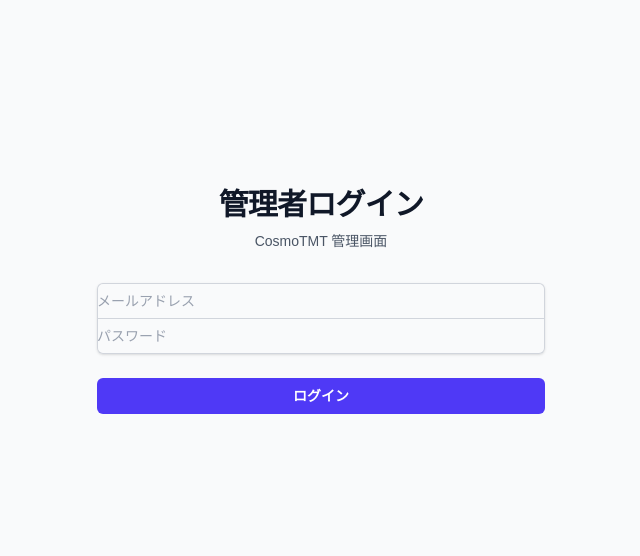
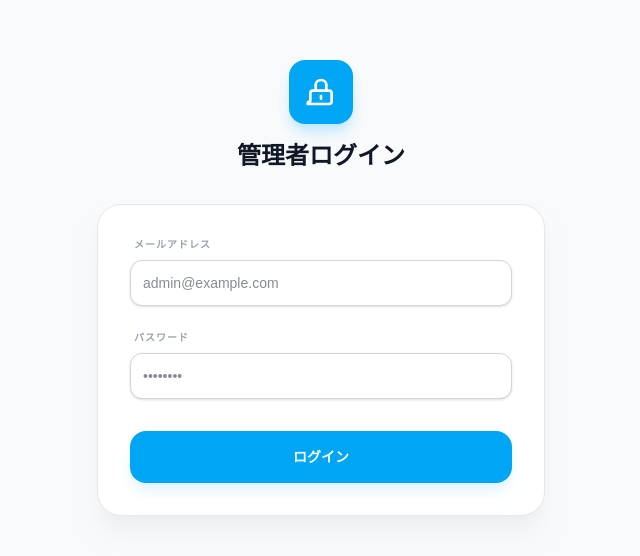
Before and after one commit to cosmotmt/cosmotmt, a Next.js app in the folder app/: page /admin/login in a window 1280 px wide. Shown: the part 112-668 px from the top of the page, without its empty margins (319-959 px from the left). Built offline with nearby package versions, Linux system fonts and the light colour scheme.

Commit message:
[update] ログインページのデザインを更新

```diff
--- a/app/app/admin/login/actions.ts
+++ b/app/app/admin/login/actions.ts
@@ -54,18 +54,15 @@ export async function login(prevState: ActionState, formData: FormData): Promise
   }
 
   try {
-    // 管理者の取得
     const admin = await db
       .prepare("SELECT id, password, salt FROM admins WHERE email = ?")
       .bind(email)
       .first<{ id: number; password: string; salt: string }>();
 
-    // ユーザーが存在しない、またはパスワードが一致しない場合
     if (!admin || (await hashPassword(password, admin.salt)) !== admin.password) {
       return { error: "メールアドレスかパスワードが間違っています。" };
     }
 
-    // セッションCookieのセット
     const cookieStore = await cookies();
     cookieStore.set("admin_session", admin.id.toString(), {
       httpOnly: true,
@@ -80,6 +77,5 @@ export async function login(prevState: ActionState, formData: FormData): Promise
     return { error: "エラーが発生しました。" };
   }
 
-  // ダッシュボードへリダイレクト
   redirect("/admin/dashboard");
 }
--- a/app/app/admin/login/page.tsx
+++ b/app/app/admin/login/page.tsx
@@ -1,86 +1,68 @@
 "use client";
 
+import { useActionState } from "react";
 import { login } from "./actions";
-import { useState } from "react";
 
 export const runtime = "edge";
 
 export default function LoginPage() {
-  const [error, setError] = useState<string | null>(null);
-  const [isPending, setIsPending] = useState(false);
+  const [state, formAction, isPending] = useActionState(login, null);
 
-  async function handleSubmit(formData: FormData) {
-    setIsPending(true);
-    setError(null);
-    console.log("Form submitted!");
-
-    try {
-      const result = await login(null, formData);
-      if (result?.error) {
-        setError(result.error);
-      }
-    } catch (err) {
-      console.error("Submit error:", err);
-      setError("予期せぬエラーが発生したのだ。");
-    } finally {
-      setIsPending(false);
-    }
-  }
+  const inputClasses = "w-full rounded-xl border-gray-300 text-gray-900 text-sm focus:ring-2 focus:ring-sky-400 focus:border-sky-400 border p-3 bg-white transition-all shadow-sm";
 
   return (
-    <div className="flex min-h-screen items-center justify-center bg-gray-50 px-4 py-12 dark:bg-gray-900 sm:px-6 lg:px-8">
-      <div className="w-full max-w-md space-y-8">
-        <div>
-          <h2 className="mt-6 text-center text-3xl font-bold tracking-tight text-gray-900 dark:text-white">
-            管理者ログイン
-          </h2>
-          <p className="mt-2 text-center text-sm text-gray-600 dark:text-gray-400">
-            CosmoTMT 管理画面
-          </p>
+    <div className="min-h-screen bg-gray-50 flex flex-col items-center justify-center p-4">
+      <div className="max-w-md w-full">
+        <div className="text-center mb-8">
+          <div className="inline-flex items-center justify-center w-16 h-16 bg-sky-500 rounded-2xl shadow-lg shadow-sky-200 mb-4">
+            <svg xmlns="http://www.w3.org/2000/svg" className="h-8 w-8 text-white" fill="none" viewBox="0 0 24 24" stroke="currentColor">
+              <path strokeLinecap="round" strokeLinejoin="round" strokeWidth={2} d="M12 15v2m-6 4h12a2 2 0 002-2v-6a2 2 0 00-2-2H6a2 2 0 00-2 2v6a2 2 0 00-2 2zm10-10V7a4 4 0 00-8 0v4h8z" />
+            </svg>
+          </div>
+          <h1 className="text-2xl font-bold text-gray-900">管理者ログイン</h1>
         </div>
 
-        <form className="mt-8 space-y-6" action={handleSubmit}>
-          {error && (
-            <div className="rounded-md bg-red-50 p-4 text-sm text-red-700 dark:bg-red-900/30 dark:text-red-400">
-              {error}
-            </div>
-          )}
+        <div className="bg-white p-8 rounded-3xl border border-gray-200 shadow-xl shadow-gray-200/50">
+          <form action={formAction} className="space-y-6">
+            {state?.error && (
+              <div className="p-3 bg-red-50 text-red-600 rounded-lg text-xs font-bold border border-red-100 text-center">
+                {state.error}
+              </div>
+            )}
 
-          <div className="-space-y-px rounded-md shadow-sm">
             <div>
+              <label className="block text-[10px] font-black text-gray-400 uppercase tracking-widest mb-2 ml-1">メールアドレス</label>
               <input
-                id="email-address"
+                type="email"
                 name="email"
-                type="email"
-                autoComplete="email"
                 required
-                className="relative block w-full rounded-t-md border-0 py-1.5 text-gray-900 ring-1 ring-inset ring-gray-300 placeholder:text-gray-400 focus:z-10 focus:ring-2 focus:ring-inset focus:ring-indigo-600 sm:text-sm sm:leading-6"
-                placeholder="メールアドレス"
+                className={inputClasses}
+                placeholder="admin@example.com"
               />
             </div>
+
             <div>
+              <label className="block text-[10px] font-black text-gray-400 uppercase tracking-widest mb-2 ml-1">パスワード</label>
               <input
-                id="password"
+                type="password"
                 name="password"
-                type="password"
-                autoComplete="current-password"
                 required
-                className="relative block w-full rounded-b-md border-0 py-1.5 text-gray-900 ring-1 ring-inset ring-gray-300 placeholder:text-gray-400 focus:z-10 focus:ring-2 focus:ring-inset focus:ring-indigo-600 sm:text-sm sm:leading-6"
-                placeholder="パスワード"
+                className={inputClasses}
+                placeholder="••••••••"
               />
             </div>
-          </div>
 
-          <div>
-            <button
-              type="submit"
-              disabled={isPending}
-              className="group relative flex w-full justify-center rounded-md bg-indigo-600 px-3 py-2 text-sm font-semibold text-white hover:bg-indigo-500 focus-visible:outline focus-visible:outline-2 focus-visible:outline-offset-2 focus-visible:outline-indigo-600 disabled:opacity-50"
-            >
-              {isPending ? "ログイン中..." : "ログイン"}
-            </button>
-          </div>
-        </form>
+            <div className="pt-2">
+              <button
+                type="submit"
+                disabled={isPending}
+                className="w-full py-4 rounded-2xl text-sm font-bold text-white bg-sky-500 hover:bg-sky-600 transition-all shadow-lg shadow-sky-100 disabled:opacity-50 disabled:shadow-none"
+              >
+                {isPending ? "ログイン中..." : "ログイン"}
+              </button>
+            </div>
+          </form>
+        </div>
       </div>
     </div>
   );
--- a/app/next.config.ts
+++ b/app/next.config.ts
@@ -1,13 +1,17 @@
 import type { NextConfig } from "next";
 import { setupDevPlatform } from "@cloudflare/next-on-pages/next-dev";
 
-const nextConfig: NextConfig = {
-  /* config options here */
+const nextConfig = async (): Promise<NextConfig> => {
+  // Cloudflare の開発プラットフォーム（D1, R2 等）を next dev で使えるようにする
+  if (process.env.NODE_ENV === "development") {
+    await setupDevPlatform({
+      persist: true
+    });
+  }
+
+  return {
+    /* config options here */
+  };
 };
 
-// Cloudflare の開発プラットフォーム（D1, R2 等）を next dev で使えるようにする
-if (process.env.NODE_ENV === "development") {
-  setupDevPlatform();
-}
-
 export default nextConfig;
```
